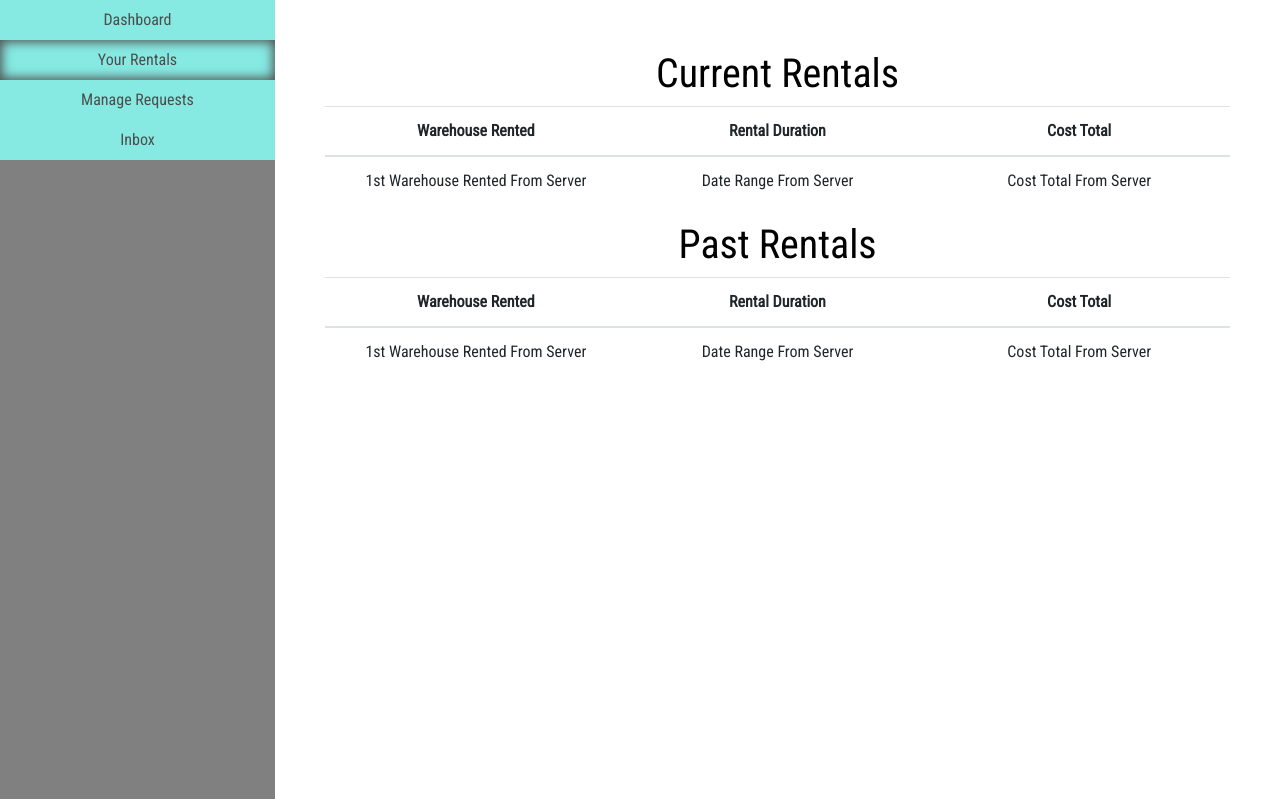
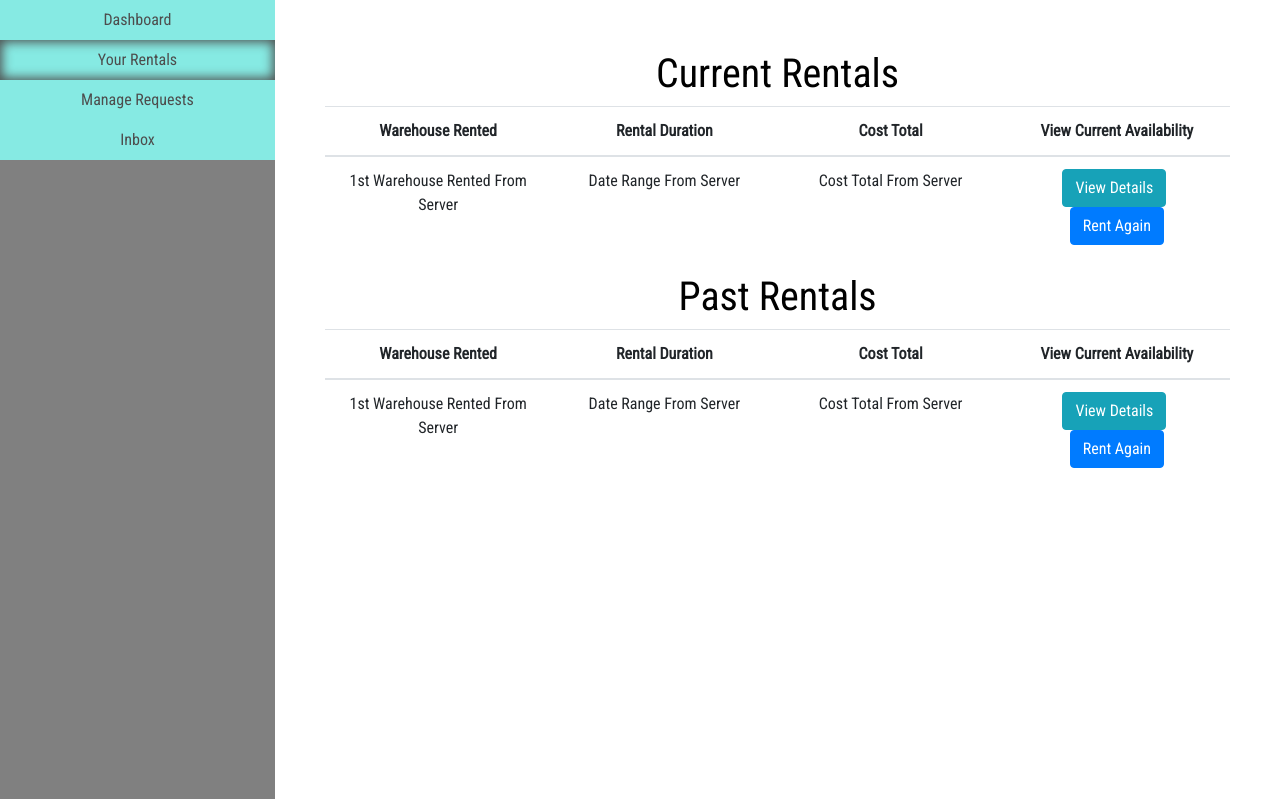
Before and after one commit to delta97/WhereHouse, a PHP site: page /lessee/tester.html in a window 1280 px wide. Shown: the part 75-874 px from the top of the page. Run offline with PHP 8.4, Linux system fonts and the light colour scheme.

Commit message:
added modals for rent again and view details

```diff
--- a/lessee/tester.html
+++ b/lessee/tester.html
@@ -67,6 +67,9 @@
 									<th style="width: 25%" class="text-center" scope="col">
 										Cost Total
 									</th>
+									<th style="width: 25%" class="text-center" scope="col">
+										View Current Availability
+									</th>
 								</tr>
 							</thead>
 							<tbody>
@@ -79,6 +82,10 @@
 									</td>
 									<td style="width: 25%" class="text-center">
 										Cost Total From Server
+									</td>
+									<td style="width: 25%" class="text-center">
+										<button data-toggle="modal" data-target="#rental-view-details" style="margin-right: 5px" class="btn btn-info">View Details</button>
+										<button data-toggle="modal" data-target="#rent-again" class="btn btn-primary">Rent Again</button>
 									</td>
 								</tr>
 							</tbody>
@@ -107,6 +114,9 @@
 									<th style="width: 25%" class="text-center" scope="col">
 										Cost Total
 									</th>
+									<th style="width: 25%" class="text-center" scope="col">
+										View Current Availability
+									</th>
 								</tr>
 							</thead>
 							<tbody>
@@ -119,6 +129,10 @@
 									</td>
 									<td style="width: 25%" class="text-center">
 										Cost Total From Server
+									</td>
+									<td style="width: 25%" class="text-center">
+										<button data-toggle="modal" data-target="#rental-view-details" style="margin-right: 5px" class="btn btn-info">View Details</button>
+										<button data-toggle="modal" data-target="#rent-again" class="btn btn-primary">Rent Again</button>
 									</td>
 								</tr>
 							</tbody>
@@ -136,11 +150,13 @@
 					?> -->
 				</div>
 			</div>
-			<div class="modal fade" id="edit-information-modal" tabindex="-1" role="dialog" aria-labelledby="edit-information-modal" aria-hidden="true">
+
+			<!-- Rental View Details Modal - Pops up on clicking one of the past or current rentals -->
+			<div class="modal fade" id="rental-view-details" tabindex="-1" role="dialog" aria-labelledby="rental-view-details" aria-hidden="true">
 				<div class="modal-dialog modal-dialog-centered flex-center" role="document">
 					<div class="modal-content edit-info-modal">
 						<div class="modal-header">
-							<h4 class="modal-title" id="registration-modal-title">Rental</h4>
+							<h3 class="modal-title" id="registration-modal-title">Rental Details</h3>
 							<button type="button" class="close" data-dismiss="modal" aria-label="Close">
 								<span aria-hidden="true">&times;</span>
 							</button>
@@ -149,12 +165,35 @@
 
 						</div>
 						<div class="modal-footer">
-								<button type="button" class="btn btn-submit">Submit</button>
-								<button type="button" class="btn btn-close" data-dismiss="modal">Close</button>
-							</div>
+							<button type="button" data-dismiss="modal" data-toggle="modal" data-target="#rent-again" class="btn btn-info">Rent Again</button>
+							<button type="button" class="btn btn-close" data-dismiss="modal">Close</button>
+						</div>
 					</div>
 				</div>
 			</div>
+
+
+			<!-- Rent Again Modal -->
+			<div class="modal fade" id="rent-again" tabindex="-1" role="dialog" aria-labelledby="rent-again" aria-hidden="true">
+				<div class="modal-dialog modal-dialog-centered flex-center" role="document">
+					<div class="modal-content edit-info-modal">
+						<div class="modal-header">
+							<h3 class="modal-title" id="registration-modal-title">Rent Again</h3>
+							<button type="button" class="close" data-dismiss="modal" aria-label="Close">
+								<span aria-hidden="true">&times;</span>
+							</button>
+						</div>
+						<div class="modal-body">
+
+						</div>
+						<div class="modal-footer">
+							<button type="button" class="btn btn-close" data-dismiss="modal">Close</button>
+						</div>
+					</div>
+				</div>
+			</div>
+
+
 		</div>
 		</div>
 		<div class="footer">Footer</div>
```
Also changed, not shown: lessee/rentals.php (+44 -5 lines).
